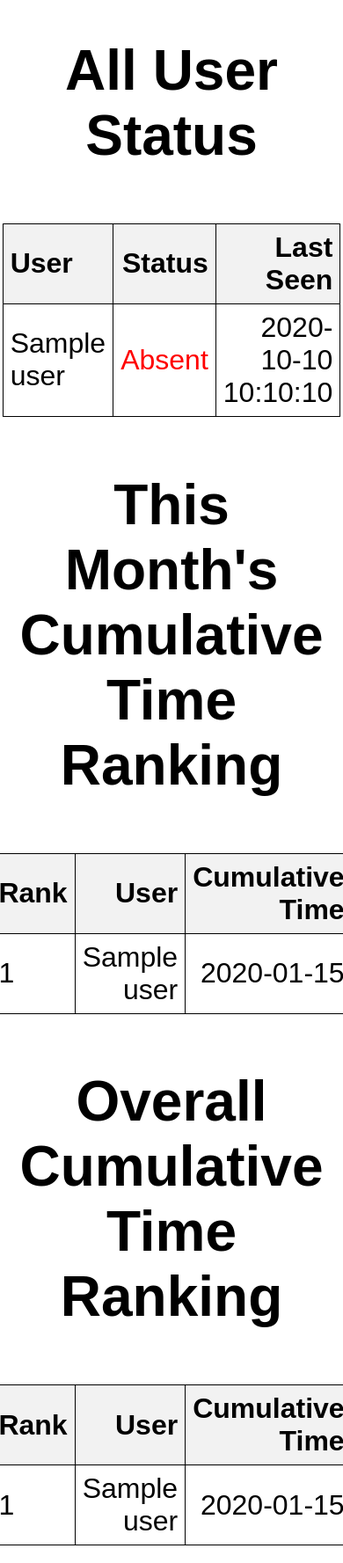
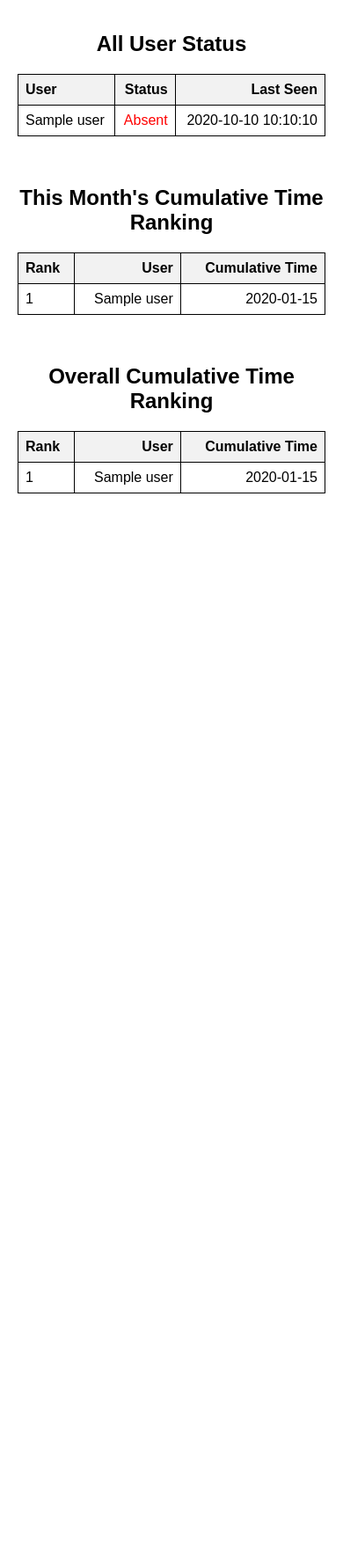
Before and after one commit to shoojii012/attendance_checker, a Django app: template django/attendance_checker/templates/statistics.html in a window 390 px wide. Shown: the whole page at 88% size. After the commit the page ends 561 px from the top, so only its background shows below. Run offline with Django 5.2, Linux system fonts and the light colour scheme; the template is opened without the code that fills it: most values are stand-ins (such as "Sample title", 1, 10 or a date in 2020); parts of the project's set-up code (start-up, migrations or seed data) failed here and were passed over.

Commit message:
Implement responsive design

```diff
--- a/django/attendance_checker/templates/statistics.html
+++ b/django/attendance_checker/templates/statistics.html
@@ -1,23 +1,31 @@
 <!DOCTYPE html>
-<html>
+<html lang="ja">
 <head>
+    <meta charset="UTF-8">
+    <meta name="viewport" content="width=device-width, initial-scale=1.0">
     <title>User Statistics</title>
     <style>
         body {
+            font-family: Arial, sans-serif;
+            margin: 0;
+            padding: 20px;
+            font-size: 16px;
+        }
+        .container {
             display: flex;
-            flex-direction: column;
-            align-items: center;
-            margin: 0;
-            padding: 0;
-            font-family: Arial, sans-serif;
+            flex-wrap: wrap;
+            justify-content: space-between;
+        }
+        .table-wrapper {
             width: 100%;
-            font-size: 32px;
+            margin-bottom: 20px;
         }
         h1 {
             text-align: center;
+            font-size: 24px;
         }
         table {
-            width: 50%;
+            width: 100%;
             border-collapse: collapse;
             margin: 20px 0;
         }
@@ -39,9 +47,23 @@
         .absent {
             color: red;
         }
+
+        @media (min-width: 1024px) {
+            .table-wrapper {
+                width: 31%;
+            }
+            body {
+                font-size: 14px;
+            }
+            h1 {
+                font-size: 20px;
+            }
+        }
     </style>
 </head>
 <body>
+    <div class="container">
+        <div class="table-wrapper">
             <h1>All User Status</h1>
             <table>
                 <thead>
@@ -63,7 +85,9 @@
                     {% endfor %}
                 </tbody>
             </table>
+        </div>
 
+        <div class="table-wrapper">
             <h1>This Month's Cumulative Time Ranking</h1>
             <table>
                 <thead>
@@ -83,7 +107,9 @@
                     {% endfor %}
                 </tbody>
             </table>
+        </div>
 
+        <div class="table-wrapper">
             <h1>Overall Cumulative Time Ranking</h1>
             <table>
                 <thead>
@@ -103,5 +129,7 @@
                     {% endfor %}
                 </tbody>
             </table>
+        </div>
+    </div>
 </body>
 </html>
```
Lines whose indentation alone changed are shown as unchanged.
